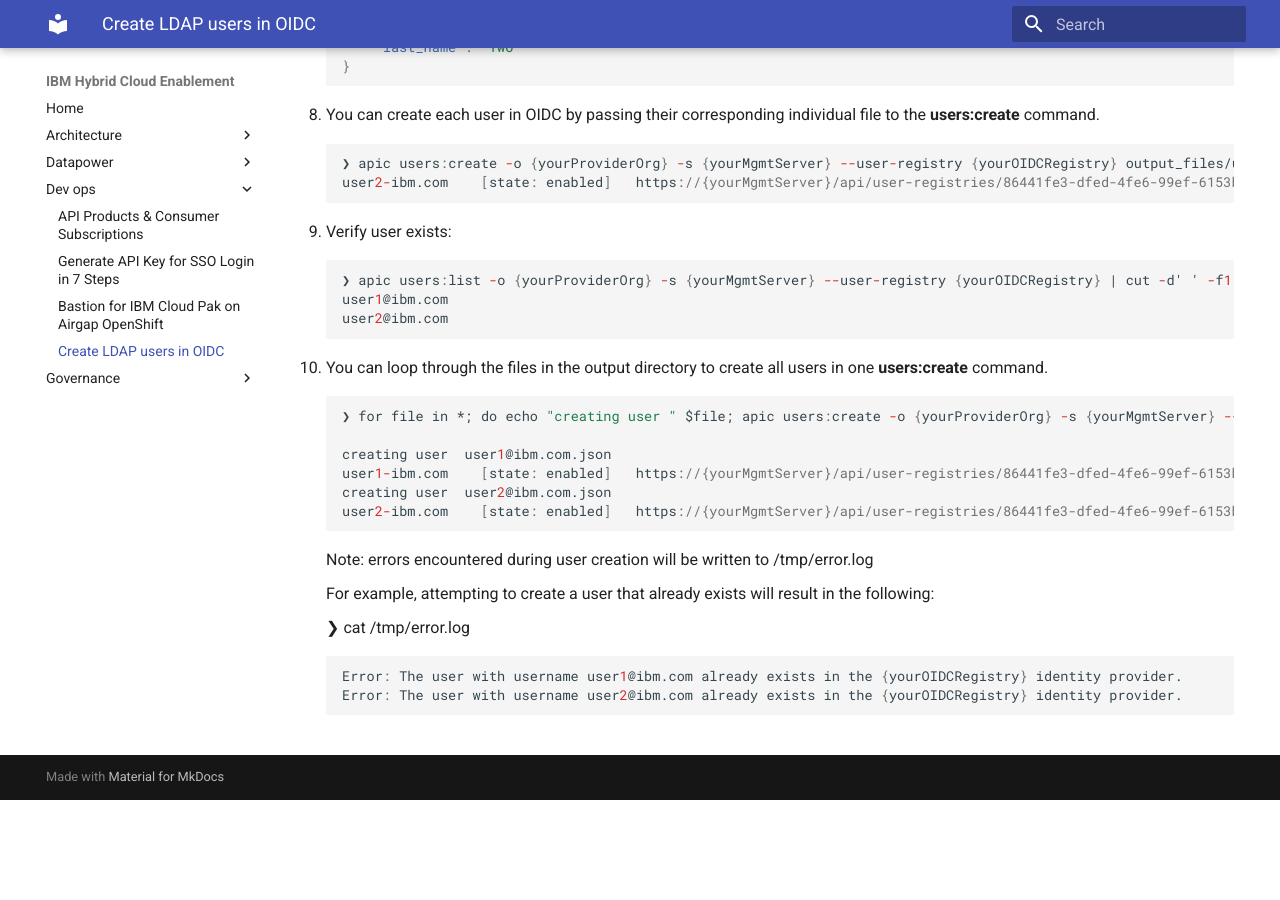
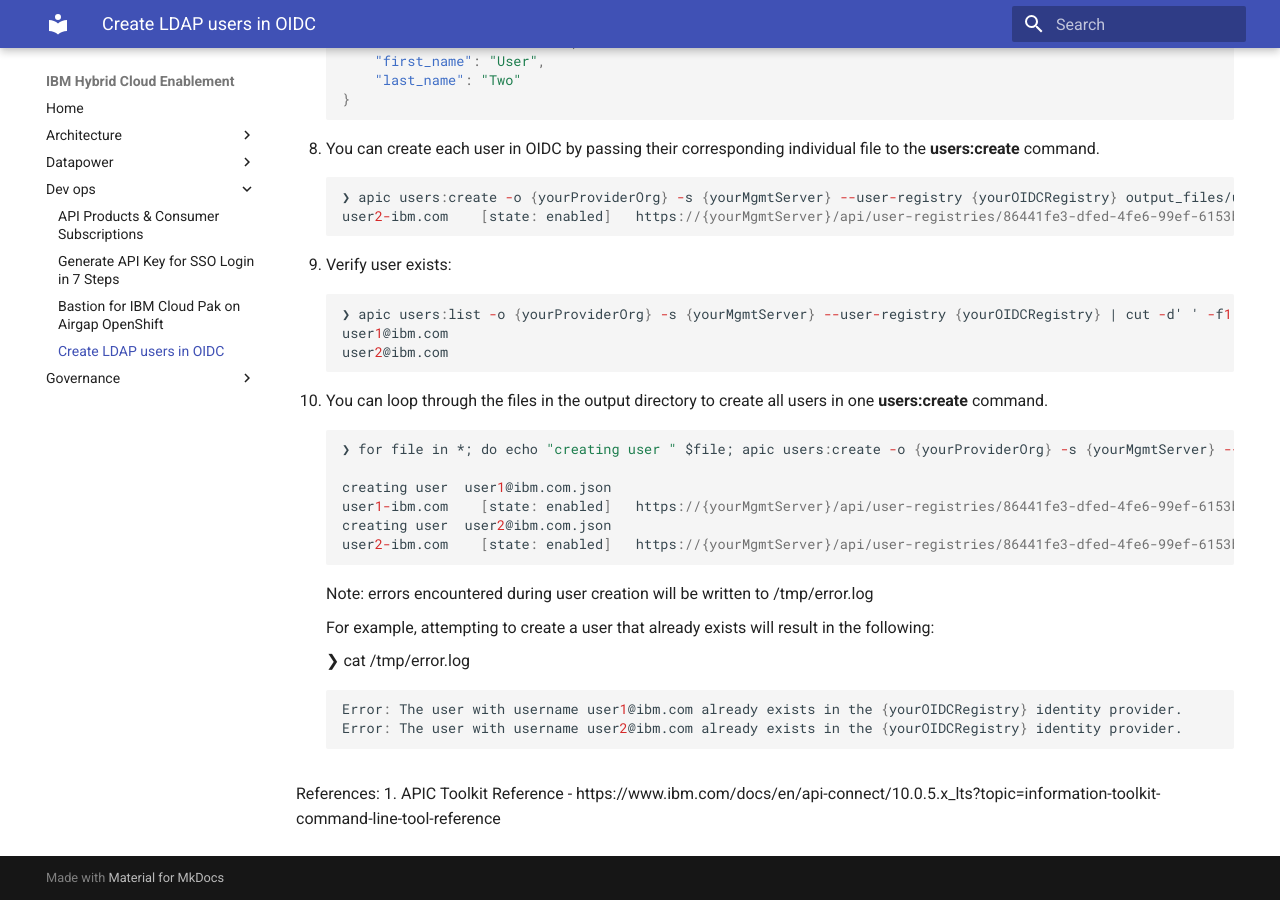
Before and after one commit to ibm-apiconnect/apic-hybrid-cloud-enablement, an MkDocs documentation site: the page built from docs-and-tools/dev-ops/create-oidc-users-from-ldap.md, in a window 1280 px wide and 900 px high, scrolled down 1965 px. Built offline with MkDocs 1.6.1 and Material for MkDocs 9.7.7, drawn with Linux system fonts in a browser that asks for light colours; before the commit the page ends 2765 px from its top, so only the background shows below that; some of the changed text lies outside the part shown.

Commit message:
add reference
add reference

````diff
--- a/docs-and-tools/dev-ops/create-oidc-users-from-ldap.md
+++ b/docs-and-tools/dev-ops/create-oidc-users-from-ldap.md
@@ -8,6 +8,8 @@
     ```yaml
     apic users:list -o {yourProviderOrg} -s {yourMgmtServer} --user-registry {yourRegistry} --fields username,email,first_name,last_name --format json > ldap-users.json
     ```
+
+    TIP: Use the `apic user-registries:list` command to get a list of registry names in your Provider Org
 
 2. File contents:
 
@@ -133,3 +135,7 @@
     Error: The user with username user1@ibm.com already exists in the {yourOIDCRegistry} identity provider.
     Error: The user with username user2@ibm.com already exists in the {yourOIDCRegistry} identity provider.
     ```
+
+
+References:
+1. APIC Toolkit Reference - https://www.ibm.com/docs/en/api-connect/10.0.5.x_lts?topic=information-toolkit-command-line-tool-reference
````
